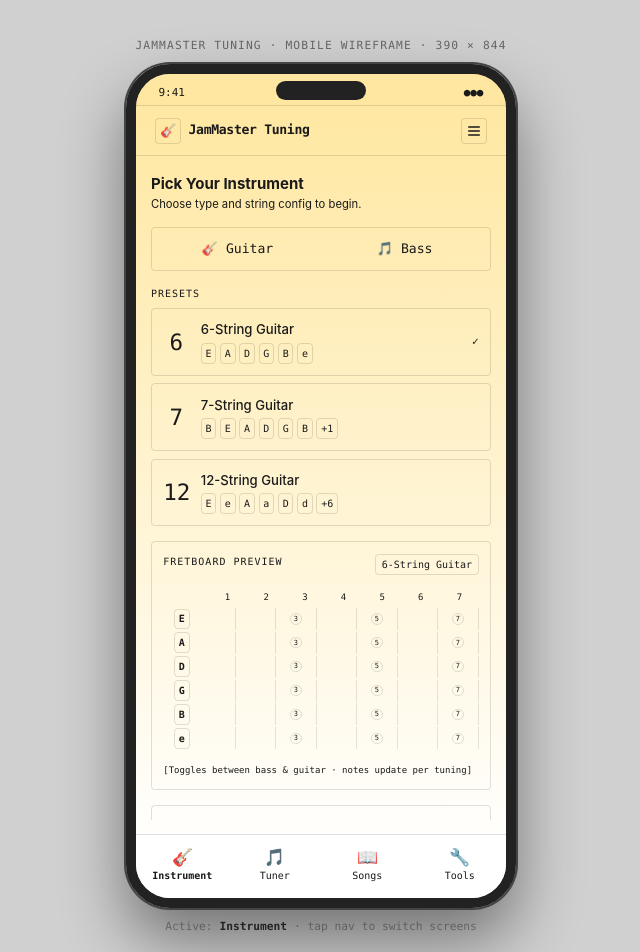
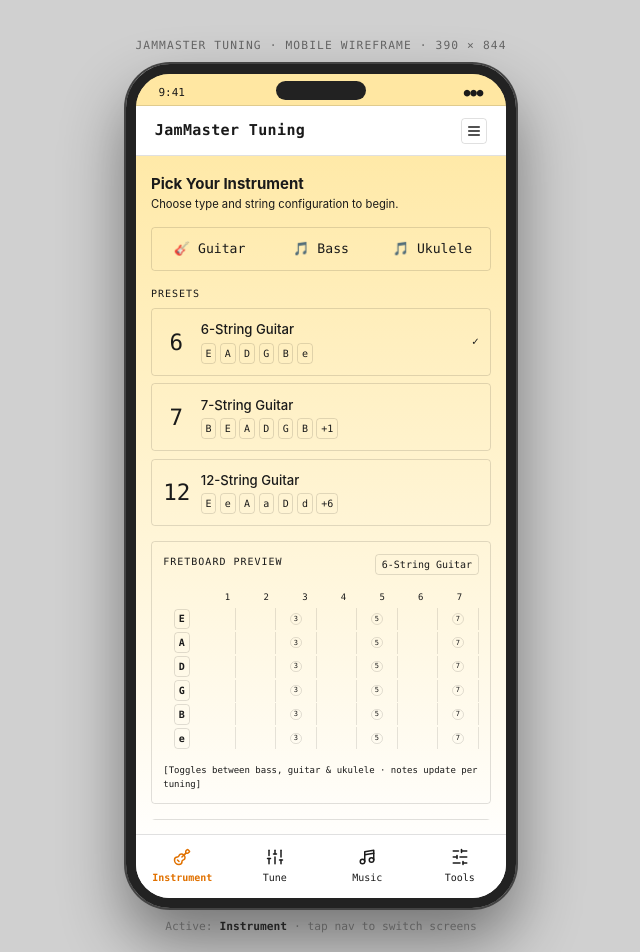
Before and after one commit to SurfBDeployments/guitarapp, a React (Vite) app: page / in a window 1280 px wide. Shown: the top 952 px of the page, without its empty margins (319-959 px from the left). Built offline with nearby package versions, Linux system fonts and the light colour scheme.

Commit message:
Updates to add ukulele and updated icons

```diff
--- a/src/app/App.tsx
+++ b/src/app/App.tsx
@@ -3,22 +3,59 @@ import { WireframeInstrument } from "./components/WireframeInstrument";
 import { WireframeTuner } from "./components/WireframeTuner";
 import { WireframeSongs } from "./components/WireframeSongs";
 import { WireframeTools } from "./components/WireframeTools";
-import { Menu } from "lucide-react";
+import { Guitar, SlidersVertical, Music4, SlidersHorizontal, LucideIcon, ArrowLeft, Menu } from "lucide-react";
 
-type Screen = "instrument" | "tuner" | "songs" | "tools";
+type Screen = "instrument" | "tune" | "music" | "tools";
 
-const NAV: { id: Screen; label: string; icon: string }[] = [
-  { id: "instrument", label: "Instrument", icon: "🎸" },
-  { id: "tuner", label: "Tuner", icon: "🎵" },
-  { id: "songs", label: "Songs", icon: "📖" },
-  { id: "tools", label: "Tools", icon: "🔧" },
+const NAV: { id: Screen; label: string; icon: LucideIcon }[] = [
+  { id: "instrument", label: "Instrument", icon: Guitar },
+  { id: "tune", label: "Tune", icon: SlidersVertical },
+  { id: "music", label: "Music", icon: Music4 },
+  { id: "tools", label: "Tools", icon: SlidersHorizontal },
 ];
+
+export function BottomNav({ activeScreen, onSelect }: { activeScreen: Screen; onSelect: (id: Screen) => void }) {
+  return (
+    <div
+      className="absolute bottom-0 left-0 right-0 border-t border-border flex items-stretch"
+      style={{ height: 64, background: "#ffffff" }}
+    >
+      {NAV.map((n) => {
+        const Icon = n.icon;
+        const active = activeScreen === n.id;
+        return (
+          <button
+            key={n.id}
+            onClick={() => onSelect(n.id)}
+            className={`relative flex-1 flex flex-col items-center justify-center gap-1 transition-colors ${
+              active ? "bg-foreground/5 text-amber-600" : "text-muted-foreground hover:bg-muted/50"
+            }`}
+          >
+            <Icon size={18} />
+            <span
+              className={`text-[10px] font-mono ${active ? "text-foreground font-bold" : "text-muted-foreground"}`}
+            >
+              {n.label}
+            </span>
+            {active && (
+              <div className="absolute bottom-1 w-4 h-0.5 rounded-full bg-foreground" />
+            )}
+          </button>
+        );
+      })}
+    </div>
+  );
+}
 
 export default function App() {
   const [screen, setScreen] = useState<Screen>("instrument");
 
   function handleNavigateToTuner() {
-    setScreen("tuner");
+    setScreen("tune");
+  }
+
+  function handleGoBack() {
+    window.history.back();
   }
 
   return (
@@ -52,11 +89,11 @@ export default function App() {
             </div>
           </div>
 
-          {/* App header */}
-          <div className="flex items-center justify-between px-5 py-3 border-b border-border" style={{ background: "hex(#ffffff)" }}>
+          {/* App header - Fixed hex syntax */}
+          <div className="flex items-center justify-between px-5 py-3 border-b border-border" style={{ background: "#ffffff" }}>
             <div className="flex items-center gap-2">
-              <div className="w-7 h-7 rounded border border-border bg-muted flex items-center justify-center text-sm">🎸</div>
-              <span className="font-mono font-bold text-sm text-foreground tracking-tight">JamMaster Tuning</span>
+
+              <span className="font-mono font-bold text-md text-foreground tracking-wide">JamMaster Tuning</span>
             </div>
             <button
               type="button"
@@ -74,38 +111,13 @@ export default function App() {
             style={{ height: "calc(844px - 20px - 44px - 52px - 64px)", background: "transparent" }}
           >
             {screen === "instrument" && <WireframeInstrument onNavigateToTuner={handleNavigateToTuner} />}
-            {screen === "tuner" && <WireframeTuner />}
-            {screen === "songs" && <WireframeSongs />}
+            {screen === "tune" && <WireframeTuner />}
+            {screen === "music" && <WireframeSongs />}
             {screen === "tools" && <WireframeTools />}
           </div>
 
-          {/* Bottom nav */}
-          <div
-            className="absolute bottom-0 left-0 right-0 border-t border-border flex items-stretch"
-            style={{ height: 64, background: "#ffffff" }}
-          >
-            {NAV.map(n => {
-              const active = screen === n.id;
-              return (
-                <button
-                  key={n.id}
-                  onClick={() => setScreen(n.id)}
-                  className={`flex-1 flex flex-col items-center justify-center gap-0.5 transition-colors ${active ? "bg-foreground/5" : "hover:bg-muted/50"
-                    }`}
-                >
-                  <span className="text-lg leading-none">{n.icon}</span>
-                  <span
-                    className={`text-[10px] font-mono ${active ? "text-foreground font-bold" : "text-muted-foreground"}`}
-                  >
-                    {n.label}
-                  </span>
-                  {active && (
-                    <div className="absolute bottom-1 w-4 h-0.5 rounded-full bg-foreground" />
-                  )}
-                </button>
-              );
-            })}
-          </div>
+          {/* Replaced broken duplicate menu with BottomNav component */}
+          <BottomNav activeScreen={screen} onSelect={setScreen} />
         </div>
 
         {/* Screen label below phone */}
--- a/src/app/components/Tuner.tsx
+++ b/src/app/components/Tuner.tsx
@@ -37,7 +37,7 @@ function TunerNeedle({ status, cents }: { status: TuneStatus; cents: number }) {
   const rotation = (clampedCents / 50) * 45;
 
   const statusColor =
-    status === "in-tune" ? "#4ade80" :
+    status === "in-tune" ? "#48dd48" :
     status === "sharp" ? "#f472b6" :
     status === "flat" ? "#60a5fa" : "#7a7a8c";
 
--- a/src/app/components/WireframeInstrument.tsx
+++ b/src/app/components/WireframeInstrument.tsx
@@ -1,24 +1,30 @@
 import { useState } from "react";
 
-type InstrumentFamily = "guitar" | "bass";
+type InstrumentFamily = "guitar" | "bass" | "ukulele";
 
 const GUITAR_PRESETS = [
-  { id: "g6",  label: "6-String Guitar", strings: 6,  tuning: ["E","A","D","G","B","e"] },
-  { id: "g7",  label: "7-String Guitar", strings: 7,  tuning: ["B","E","A","D","G","B","e"] },
-  { id: "g12", label: "12-String Guitar", strings: 12, tuning: ["E","e","A","a","D","d","G","g","B","B","e","e"] },
+  { id: "g6", label: "6-String Guitar", strings: 6, tuning: ["E", "A", "D", "G", "B", "e"] },
+  { id: "g7", label: "7-String Guitar", strings: 7, tuning: ["B", "E", "A", "D", "G", "B", "e"] },
+  { id: "g12", label: "12-String Guitar", strings: 12, tuning: ["E", "e", "A", "a", "D", "d", "G", "g", "B", "B", "e", "e"] },
 ];
+
 const BASS_PRESETS = [
-  { id: "b4", label: "4-String Bass", strings: 4, tuning: ["E","A","D","G"] },
-  { id: "b5", label: "5-String Bass", strings: 5, tuning: ["B","E","A","D","G"] },
-  { id: "b6", label: "6-String Bass", strings: 6, tuning: ["B","E","A","D","G","C"] },
+  { id: "b4", label: "4-String Bass", strings: 4, tuning: ["E", "A", "D", "G"] },
+  { id: "b5", label: "5-String Bass", strings: 5, tuning: ["B", "E", "A", "D", "G"] },
+  { id: "b6", label: "6-String Bass", strings: 6, tuning: ["B", "E", "A", "D", "G", "C"] },
+];
+
+const UKULELE_PRESETS = [
+  { id: "u4", label: "4-String Ukulele", strings: 4, tuning: ["G", "C", "E", "A"] },
 ];
 
 const FRET_MARKERS = [3, 5, 7, 9, 12];
-const FRET_COUNT   = 7; // trimmed for mobile
+const FRET_COUNT = 7; // trimmed for mobile
 
 function Box({ children, className = "" }: { children: React.ReactNode; className?: string }) {
   return <div className={`border border-border bg-card rounded ${className}`}>{children}</div>;
 }
+
 function SectionLabel({ children }: { children: React.ReactNode }) {
   return <p className="text-[10px] font-mono text-muted-foreground uppercase tracking-widest mb-2">{children}</p>;
 }
@@ -104,26 +110,42 @@ export function WireframeInstrument({ onNavigateToTuner }: Props) {
   const [family, setFamily] = useState<InstrumentFamily>("guitar");
   const [selectedId, setSelectedId] = useState("g6");
 
-  const presets = family === "guitar" ? GUITAR_PRESETS : BASS_PRESETS;
-  const all     = [...GUITAR_PRESETS, ...BASS_PRESETS];
-  const active  = all.find(p => p.id === selectedId) || GUITAR_PRESETS[0];
+  // Lookup map for presets by family
+  const PRESET_MAP = {
+    guitar: GUITAR_PRESETS,
+    bass: BASS_PRESETS,
+    ukulele: UKULELE_PRESETS,
+  };
+
+  const DEFAULT_ID_MAP = {
+    guitar: "g6",
+    bass: "b4",
+    ukulele: "u4",
+  };
+
+  const presets = PRESET_MAP[family];
+  const all = [...GUITAR_PRESETS, ...BASS_PRESETS, ...UKULELE_PRESETS];
+  const active = all.find((p) => p.id === selectedId) || presets[0];
+
+  const handleFamilyChange = (f: InstrumentFamily) => {
+    setFamily(f);
+    setSelectedId(DEFAULT_ID_MAP[f]);
+  };
 
   return (
     <div className="px-4 py-4 flex flex-col gap-4">
-
       {/* Header */}
       <div>
-
         <h2 className="text-base font-bold text-foreground mt-0.5">Pick Your Instrument</h2>
-        <p className="text-xs text-muted-foreground mt-0.5">Choose type and string config to begin.</p>
+        <p className="text-xs text-muted-foreground mt-0.5">Choose type and string configuration to begin.</p>
       </div>
 
       {/* Family toggle */}
       <div className="flex gap-1 p-1 bg-card border border-border rounded w-full">
-        {(["guitar", "bass"] as InstrumentFamily[]).map(f => (
+        {(["guitar", "bass", "ukulele"] as InstrumentFamily[]).map((f) => (
           <button
             key={f}
-            onClick={() => { setFamily(f); setSelectedId(f === "guitar" ? "g6" : "b4"); }}
+            onClick={() => handleFamilyChange(f)}
             className={`flex-1 py-2 rounded text-sm font-mono capitalize transition-colors ${
               family === f ? "bg-primary text-primary-foreground" : "text-muted-foreground"
             }`}
@@ -137,7 +159,7 @@ export function WireframeInstrument({ onNavigateToTuner }: Props) {
       <div>
         <SectionLabel>Presets</SectionLabel>
         <div className="flex flex-col gap-2">
-          {presets.map(p => (
+          {presets.map((p) => (
             <button
               key={p.id}
               onClick={() => setSelectedId(p.id)}
@@ -183,7 +205,7 @@ export function WireframeInstrument({ onNavigateToTuner }: Props) {
         </div>
         <MobileFretboard tuning={active.tuning} family={family} />
         <p className="text-[9px] font-mono text-muted-foreground mt-2">
-          [Toggles between bass & guitar · notes update per tuning]
+          [Toggles between bass, guitar & ukulele · notes update per tuning]
         </p>
       </Box>
 
--- a/src/app/components/WireframeTuner.tsx
+++ b/src/app/components/WireframeTuner.tsx
@@ -254,9 +254,10 @@ export function WireframeTuner() {
           <Mic size={12} className="text-muted-foreground" />
         </div>
         <div>
-          <p className="text-xs font-medium text-foreground">Auto-Detect Mode</p>
-          <p className="text-[10px] text-muted-foreground mt-0.5 font-mono leading-relaxed">
-            Mic identifies the string you pluck from its pitch frequency — no tapping required.
+          <p className="text-xs font-medium text-foreground">Auto Mode</p>
+          <p className="text-[11px] text-muted-foreground mt-0.5 font-mono leading-relaxed">
+
+            The microphone automatically recognize which string the user is plucking and show them visually if it is sharp or flat.
           </p>
         </div>
       </Box>
```
